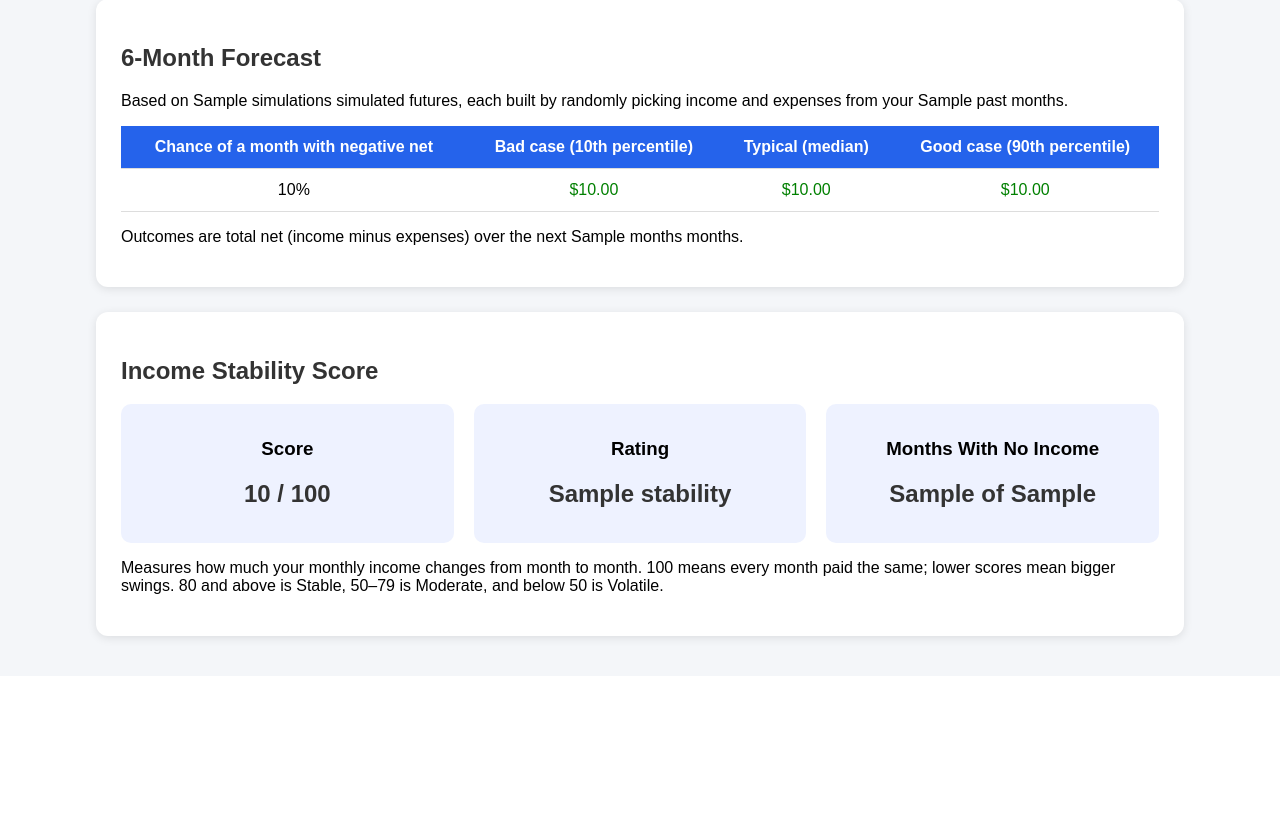
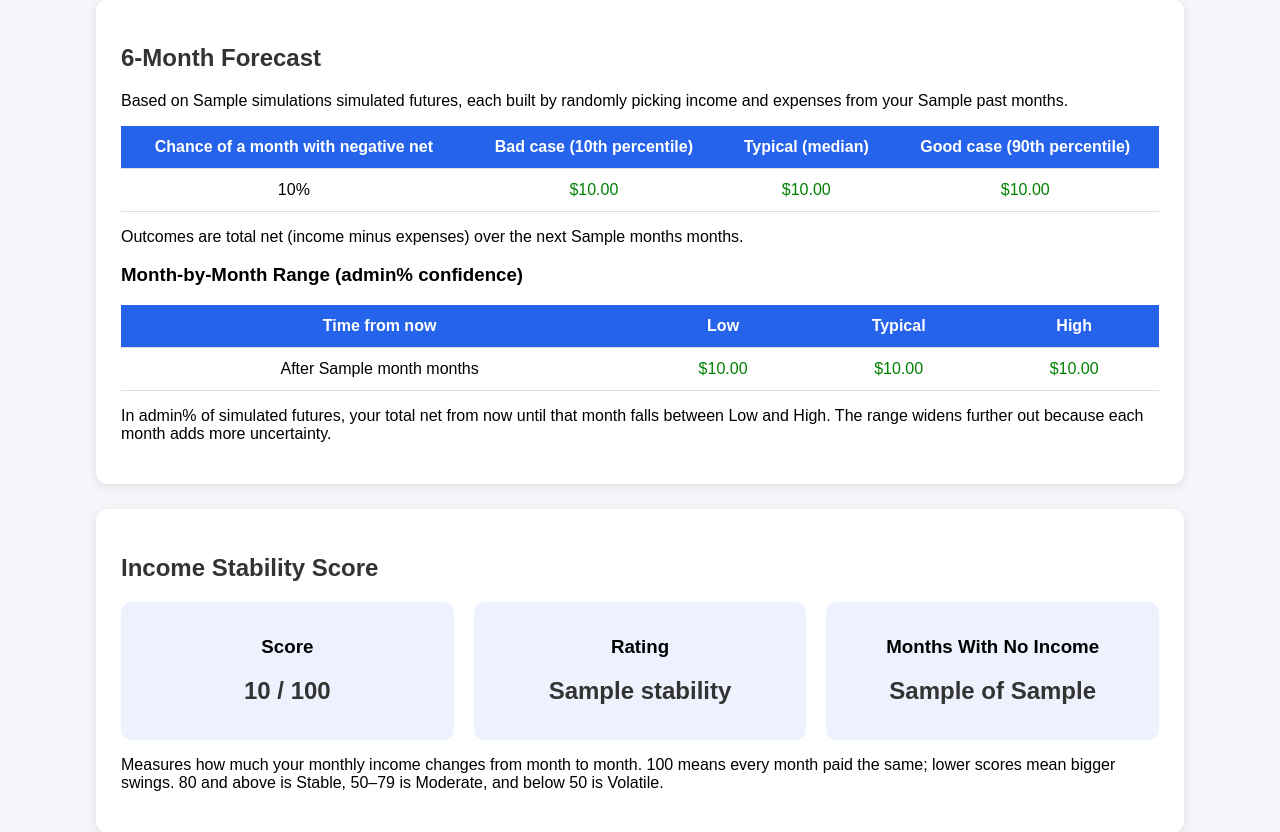
Before and after one commit to nathanri5127/EECS581-Project3, a Flask app: template templates/monthly_analysis.html in a window 1280 px wide. Shown: the part 576-1408 px from the top of the page. Before the commit the page ends 1221 px from the top, so only its background shows below. Run offline with Flask 3, Linux system fonts and the light colour scheme; the template is opened without the code that fills it: most values are stand-ins (such as "Sample title", 1, 10 or a date in 2020).

Commit message:
Show forecast confidence intervals on monthly analysis page
Added a "Month-by-Month Range (80% confidence)" table to the 6-Month Forecast card. For each of the next 6 months it shows the Low (10th percentile), Typical (median), and High (90th percentile) running total net, with a short explanation that the range widens further out.

```diff
--- a/templates/monthly_analysis.html
+++ b/templates/monthly_analysis.html
@@ -187,6 +187,46 @@
                     {{ forecast.months }} months.
                 </p>
 
+                {# Forecast confidence intervals (Req 21) #}
+                <h3>Month-by-Month Range ({{ forecast.confidence_level }}% confidence)</h3>
+
+                <table>
+
+                    <thead>
+                        <tr>
+                            <th>Time from now</th>
+                            <th>Low</th>
+                            <th>Typical</th>
+                            <th>High</th>
+                        </tr>
+                    </thead>
+
+                    <tbody>
+                        {% for interval in forecast.intervals %}
+                        <tr>
+                            <td>After {{ interval.month }} month{{ "s" if interval.month != 1 }}</td>
+                            {% for value in [interval.low, interval.median, interval.high] %}
+                            <td>
+                                {% if value < 0 %}
+                                    <span style="color:red">-${{ "%.2f"|format(value|abs) }}</span>
+                                {% else %}
+                                    <span style="color:green">${{ "%.2f"|format(value) }}</span>
+                                {% endif %}
+                            </td>
+                            {% endfor %}
+                        </tr>
+                        {% endfor %}
+                    </tbody>
+
+                </table>
+
+                <p>
+                    In {{ forecast.confidence_level }}% of simulated futures, your total
+                    net from now until that month falls between Low and High.
+                    The range widens further out because each month adds more
+                    uncertainty.
+                </p>
+
             {% else %}
 
                 <p>
@@ -198,7 +238,7 @@
 
         </div>
 
-        <div class="card">
+                <div class="card">
 
             <h2>Income Stability Score</h2>
 
```
